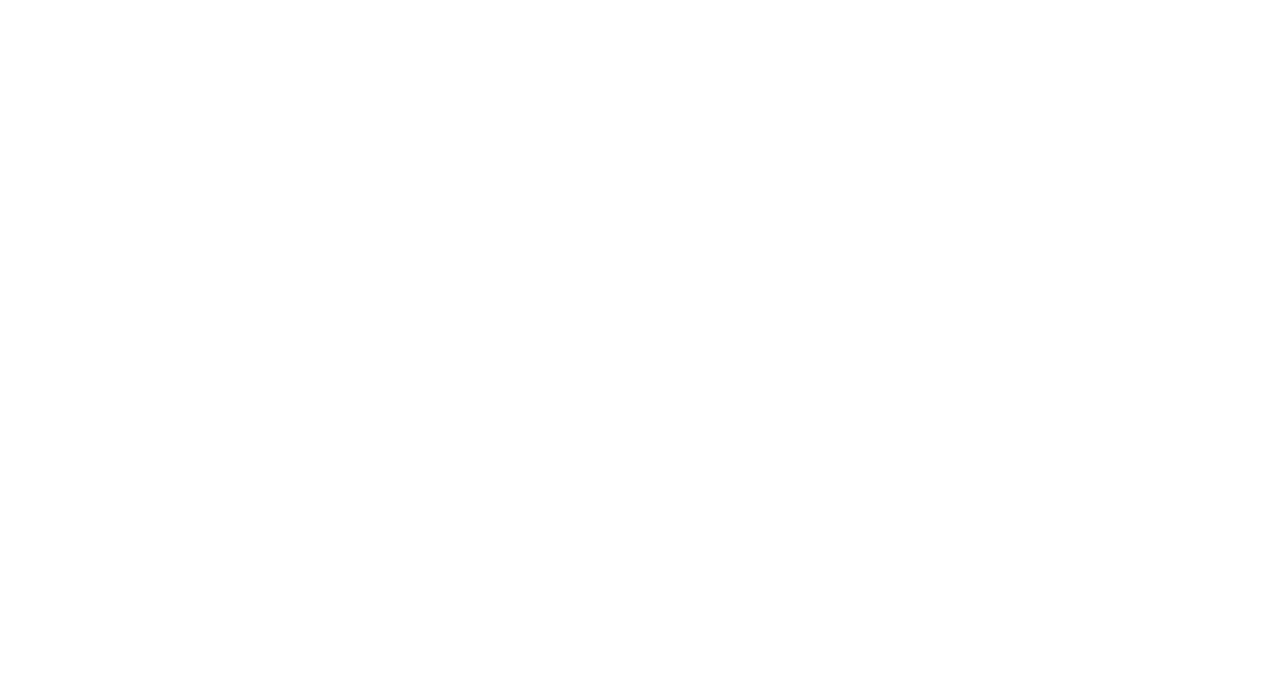
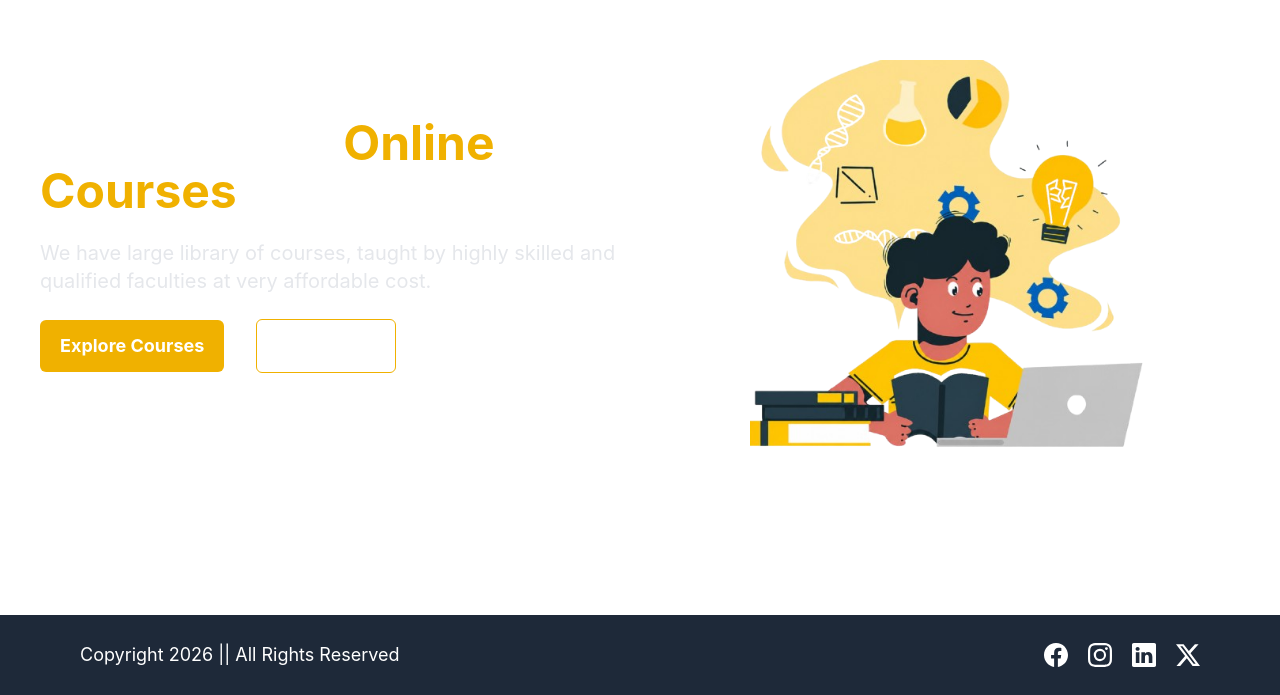
Before and after one commit to anonymousd3vil-ops/ProjectLMS, a React (Vite) app in the folder LMSFrontend/: page / in a window 1280 px wide. Before the commit this address had no page. Shown: the part 175-870 px from the top of the page. Before the commit the page ends 800 px from the top, so only its background shows below. Built offline with nearby package versions, Linux system fonts and the light colour scheme.

Commit message:
Added Page Layout and made home page

```diff
--- a/LMSFrontend/src/App.jsx
+++ b/LMSFrontend/src/App.jsx
@@ -1,6 +1,6 @@
-//css
-import { Routes } from 'react-router-dom';
 import './styles/style.css'
+import HomePage from './pages/homePage.jsx'
+import { Route, Routes } from 'react-router-dom'
 
 
 function App() {
@@ -9,6 +9,8 @@ function App() {
     <>
       <Routes>
 
+        <Route path='/' element={<HomePage/>}> </Route>
+
       </Routes>
     </>
   )
--- /dev/null
+++ b/LMSFrontend/src/layouts/homeLayout.jsx
@@ -0,0 +1,71 @@
+import { FiMenu } from "react-icons/fi";
+import { AiFillCloseCircle } from "react-icons/ai";
+import { Link } from "react-router-dom";
+
+import Footer from '../components/footer/footer.jsx'
+
+function HomeLayout({children}) {
+  const hideDrawer = () => {
+    const drawer = document.getElementById("my-drawer");
+    if (drawer) {
+      drawer.checked = false;
+    }
+  };
+
+  return (
+    <div className="min-h-screen">
+      <div className="drawer">
+        <input id="my-drawer" type="checkbox" className="drawer-toggle" />
+
+        <div className="drawer-content">
+          <label htmlFor="my-drawer" className="cursor-pointer inline-block">
+            <FiMenu size={32} className="text-white m-4" />
+          </label>
+        </div>
+
+        <div className="drawer-side z-50">
+          <label htmlFor="my-drawer" className="drawer-overlay"></label>
+          <ul className="menu p-4 w-48 sm:w-80 min-h-full bg-base-100 text-base-content relative ">
+            <li className="w-fit absolute right-2 z-50">
+              <button onClick={hideDrawer} className="btn btn-ghost btn-sm">
+                <AiFillCloseCircle size={24} />
+              </button>
+            </li>
+
+            <div className="mt-10">
+              <li className="hover:bg-yellow-500 rounded-lg transition-all ease-in-out duration-300">
+                <Link to="/" onClick={hideDrawer}>
+                  Home
+                </Link>
+              </li>
+
+              <li className="hover:bg-yellow-500 rounded-lg transition-all ease-in-out duration-300">
+                <Link to="/courses" onClick={hideDrawer}>
+                  All Courses
+                </Link>
+              </li>
+
+              <li className="hover:bg-yellow-500 rounded-lg transition-all ease-in-out duration-300">
+                <Link to="/contact" onClick={hideDrawer}>
+                  Contact Us
+                </Link>
+              </li>
+
+              <li className="hover:bg-yellow-500 rounded-lg transition-all ease-in-out duration-300" >
+                <Link to="/about" onClick={hideDrawer}>
+                  About Us
+                </Link>
+              </li>
+            </div>
+          </ul>
+        </div>
+      </div>
+
+      {children}
+
+      <Footer/>
+    </div>
+  );
+}
+
+export default HomeLayout;
--- /dev/null
+++ b/LMSFrontend/src/pages/homePage.jsx
@@ -0,0 +1,36 @@
+import { Link } from "react-router-dom";
+import HomeLayout from "../layouts/homeLayout.jsx";
+
+function HomePage(){
+    return (
+        <HomeLayout>
+            <div className=" text-white flex items-center justify-center gap-10 mx-10 h-[90vh]">
+                <div className="w-1/2 space-y-6">
+                    <h1 className="text-5xl font-semibold">
+                        Findout Best <span className="text-yellow-500 font-bold">Online Courses</span>
+                    </h1>
+                    <p className="text-xl text-gray-200">
+                        We have large library of courses, taught by highly skilled and qualified faculties at very affordable cost.
+                    </p>
+                    <div className="space-s-6">
+                        <Link to={'/courses'}>
+                            <button className="bg-yellow-500 px-5 py-3 rounded-md cursor-pointer hover:bg-yellow-600 font-bold text-lg transition-all ease-in-out duration-300 md:mr-8 mb-5">
+                                Explore Courses
+                            </button>
+                        </Link>
+                        <Link to={'/contact'}>
+                            <button className="border border-yellow-500 px-5 py-3 rounded-md cursor-pointer hover:bg-yellow-600 font-bold text-lg transition-all ease-in-out duration-300">
+                                Contact Us
+                            </button>
+                        </Link>
+                    </div>
+                </div>
+                <div className="w-1/2 flex justify-center items-center">
+                    <img src="../../assets/homepage.png" className="hidden md:block w-100"/>
+                </div>
+            </div>
+        </HomeLayout>
+    )
+}
+
+export default HomePage;
```
Also changed, not shown: LMSFrontend/assets/homepage.png (added).
